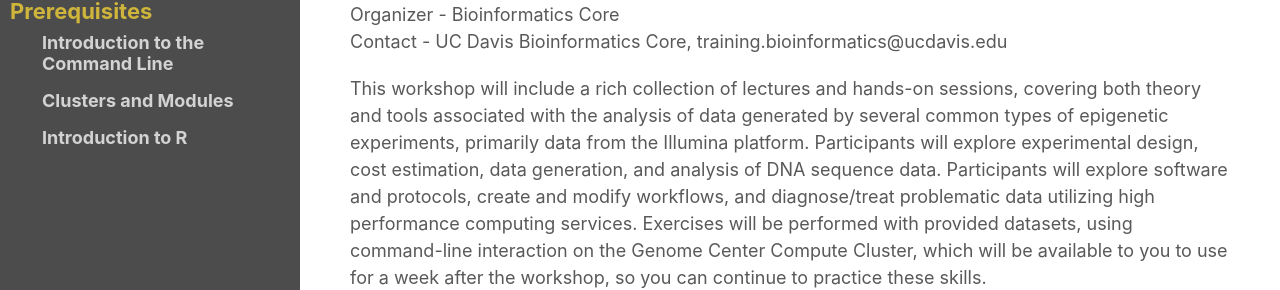
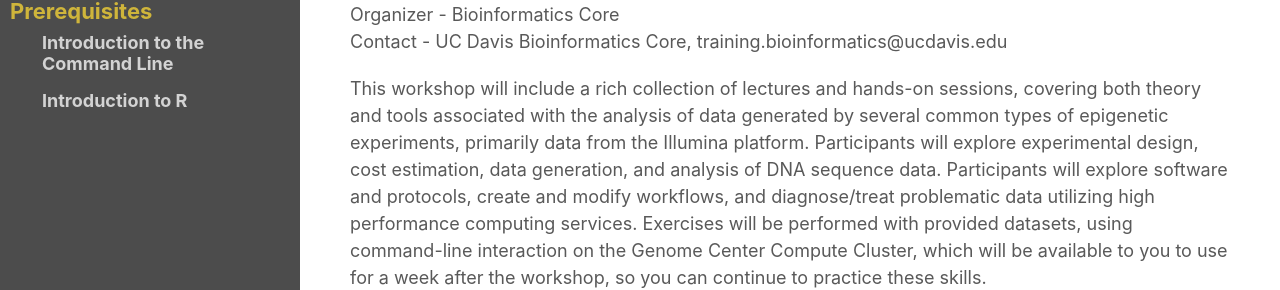
Before and after one commit to ucdavis-bioinformatics-training/2020-Epigenetics_Workshop, a Jekyll site: the page built from index.md, in a window 1280 px wide. Shown: the part 317-607 px from the top of the page. Built offline with Jekyll 4.4.1, drawn with Linux system fonts in a browser that asks for light colours; our own code applies the rules of GitHub Pages for plain Markdown files.

Commit message:
update directory

```diff
--- a/_config.yml
+++ b/_config.yml
@@ -23,7 +23,5 @@
   - heading: Prerequisites
   - title: Introduction to the Command Line
     url: prereqs/CLI_Intro/command-line-intro
-  - title: Clusters and Modules
-    url: prereqs/CLI_Intro/cluster
   - title: Introduction to R
     url: prereqs/Intro2R/Intro2R_main
```
